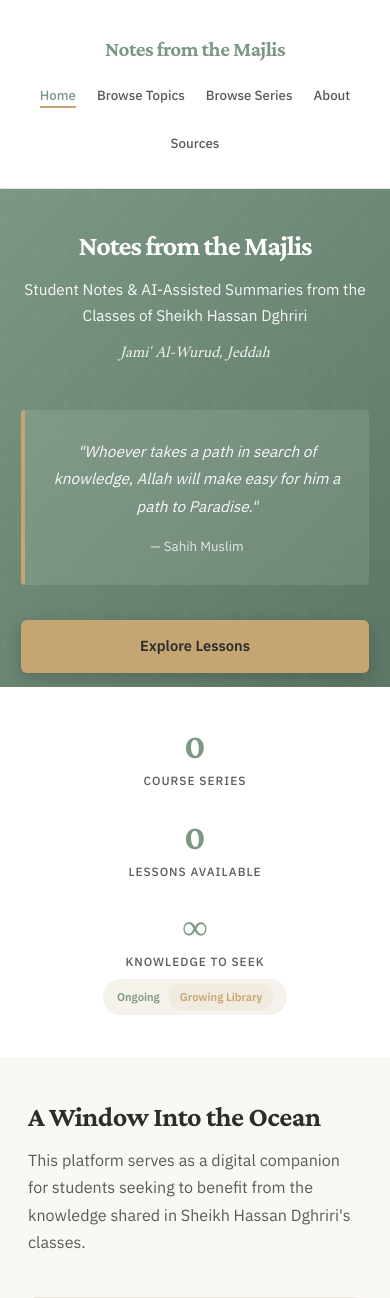
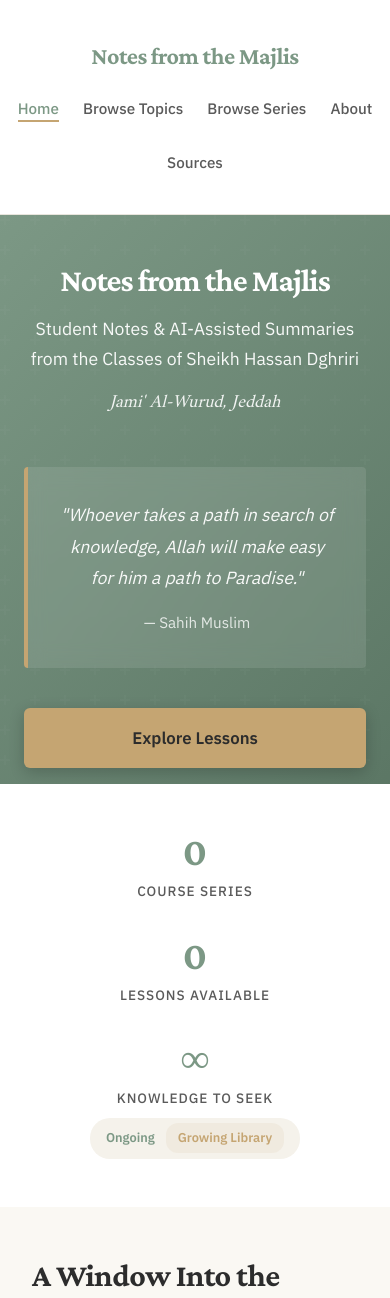
Before and after one commit to Mohamed-AH/dhassan, a Node server app: page / in a window 390 px wide. Shown: the top 1298 px of the page. Run offline with Node 20, Linux system fonts and the light colour scheme; data that the repository does not hold is empty; some libraries are stand-ins or nearby versions.

Commit message:
Remove responsive font-size scaling that was shrinking content
CRITICAL FIX: Removed 'html { font-size: 14px }' from 768px media query
- This was reducing ALL rem-based sizes by 12.5% on tablet/desktop
- Original design keeps consistent sizing across all non-mobile viewports
- Only mobile (<480px) has intentional size reductions now
- Typography and spacing now match the original design at full scale

This fixes the noticeable size difference where everything appeared
too small compared to the reference design.

```diff
--- a/public/css/styles.css
+++ b/public/css/styles.css
@@ -700,14 +700,6 @@ footer {
 
 /* ===== RESPONSIVE DESIGN ===== */
 @media (max-width: 768px) {
-  html {
-    font-size: 14px;
-  }
-
-  body {
-    font-size: 16px;
-  }
-
   .nav-container {
     flex-direction: column;
     gap: var(--space-sm);
```
